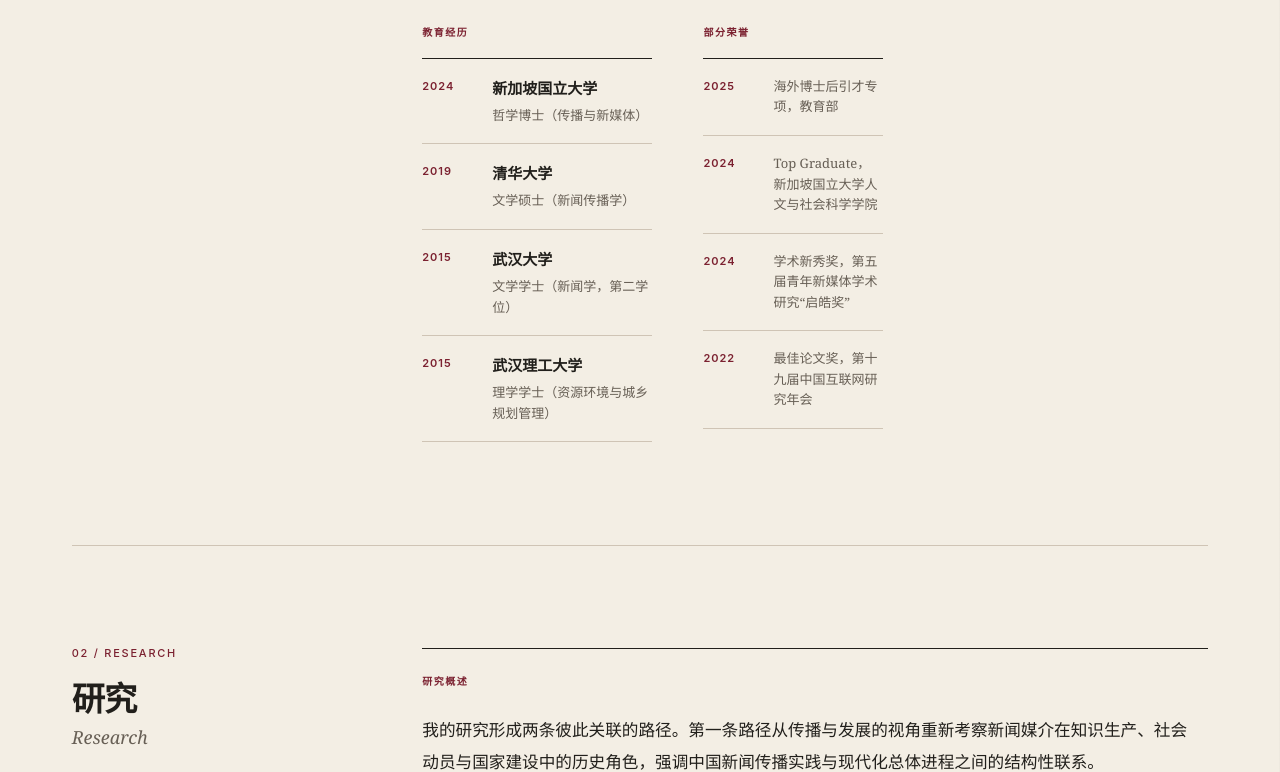
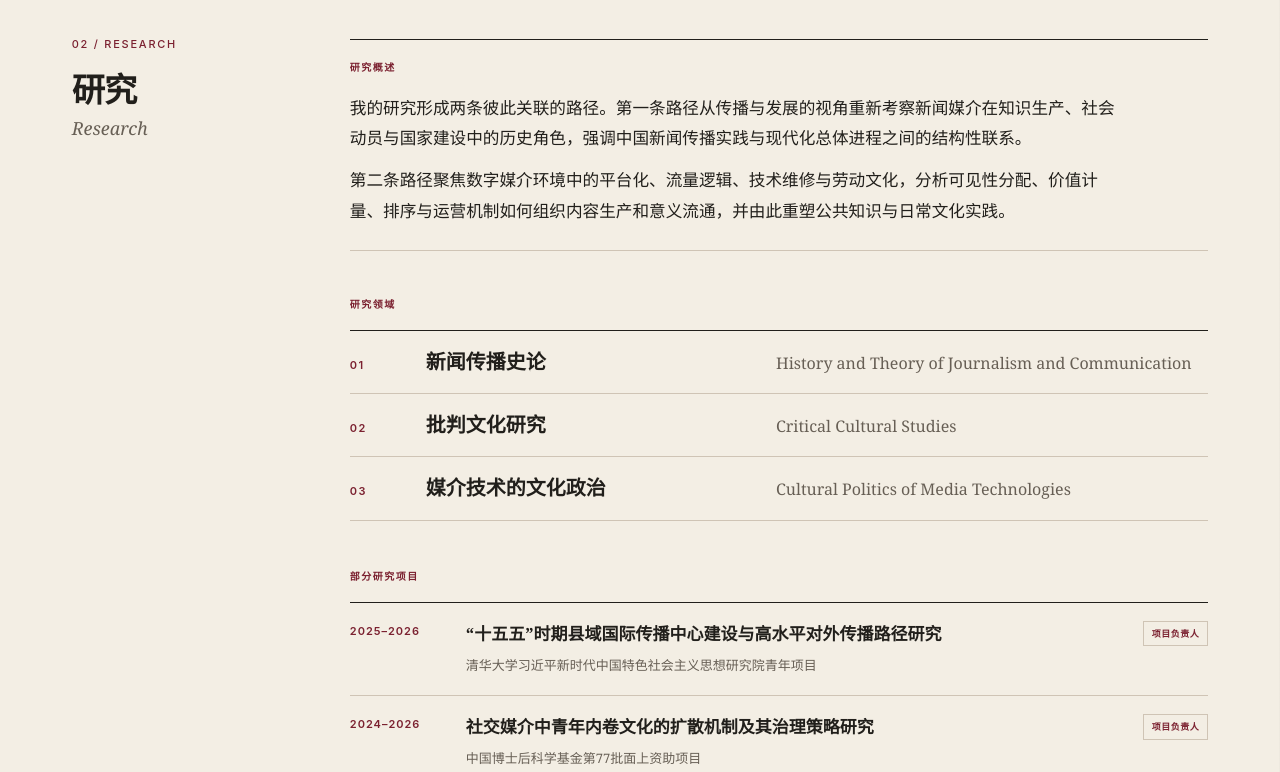
Before and after one commit to cklasd/changwen-chen-academic-homepage, a Next.js app: page / in a window 1280 px wide. Shown: the part 1075-1847 px from the top of the page. Built offline with nearby package versions, Linux system fonts and the light colour scheme.

Commit message:
Tighten academic homepage layout

```diff
--- a/app/globals.css
+++ b/app/globals.css
@@ -62,7 +62,7 @@ a {
   grid-template-columns: 1fr auto auto;
   gap: 36px;
   align-items: center;
-  height: 92px;
+  height: 78px;
   border-bottom: 1px solid var(--rule);
   background: color-mix(in srgb, var(--paper) 92%, transparent);
   backdrop-filter: blur(12px);
@@ -140,8 +140,8 @@ a {
   grid-template-columns: minmax(0, 1.25fr) minmax(350px, 0.75fr);
   gap: clamp(64px, 10vw, 162px);
   align-items: end;
-  min-height: 520px;
-  padding: clamp(72px, 9vh, 112px) 0 72px;
+  min-height: 430px;
+  padding: clamp(54px, 7vh, 78px) 0 54px;
   border-bottom: 1px solid var(--rule);
 }
 
@@ -257,9 +257,9 @@ h1 span {
 
 .editorial-section {
   display: grid;
-  grid-template-columns: minmax(230px, 0.48fr) minmax(0, 1.52fr);
-  gap: clamp(54px, 8vw, 132px);
-  padding: clamp(72px, 8vw, 118px) 0;
+  grid-template-columns: minmax(190px, 0.38fr) minmax(0, 1.62fr);
+  gap: clamp(42px, 6vw, 92px);
+  padding: clamp(54px, 6vw, 82px) 0;
   border-bottom: 1px solid var(--rule);
 }
 
@@ -301,7 +301,7 @@ h2 span {
 .about-content {
   display: grid;
   grid-template-columns: minmax(0, 1fr) minmax(230px, 0.54fr);
-  gap: clamp(40px, 6vw, 86px);
+  gap: clamp(32px, 4.5vw, 64px);
   align-items: start;
 }
 
@@ -314,20 +314,20 @@ h2 span {
 }
 
 .statement-block {
-  padding: 25px 0 31px;
+  padding: 20px 0 24px;
   border-top: 1px solid var(--ink);
   border-bottom: 1px solid var(--rule);
 }
 
 .statement-block .subsection-label {
-  margin-bottom: 25px;
+  margin-bottom: 18px;
 }
 
 .statement-copy {
   max-width: 780px;
   font-family: var(--serif);
   font-size: clamp(16px, 1.3vw, 18px);
-  line-height: 1.92;
+  line-height: 1.82;
 }
 
 [data-locale="en"] .statement-copy {
@@ -340,17 +340,9 @@ h2 span {
 }
 
 .statement-copy p + p {
-  margin-top: 16px;
+  margin-top: 12px;
 }
 
-.profile-meta-grid {
-  display: grid;
-  grid-template-columns: minmax(0, 1fr) minmax(0, 0.78fr);
-  gap: clamp(34px, 4vw, 60px);
-  margin-top: 48px;
-}
-
-.timeline-list,
 .project-list,
 .publication-list,
 .experience-list {
@@ -360,48 +352,12 @@ h2 span {
   list-style: none;
 }
 
-.timeline-list li {
-  display: grid;
-  grid-template-columns: 54px minmax(0, 1fr);
-  gap: 16px;
-  padding: 17px 0 18px;
-  border-bottom: 1px solid var(--rule);
-}
-
-.timeline-year,
 .project-years,
 .publication-year {
   padding-top: 3px;
   color: var(--accent);
   font: 600 11px/1.3 var(--sans);
   letter-spacing: 0.09em;
-}
-
-.timeline-list strong {
-  font-family: var(--serif);
-  font-size: 15px;
-  font-weight: 600;
-  line-height: 1.45;
-}
-
-[data-locale="en"] .timeline-list strong {
-  font-family: Georgia, "Times New Roman", serif;
-}
-
-.timeline-list p {
-  margin: 5px 0 0;
-  color: var(--muted);
-  font-family: var(--serif);
-  font-size: 13px;
-  line-height: 1.58;
-}
-
-[data-locale="en"] .timeline-list p {
-  font-family: Georgia, "Times New Roman", serif;
-}
-
-.timeline-list.compact p {
-  margin-top: 0;
 }
 
 .portrait-placeholder {
@@ -473,7 +429,7 @@ h2 span {
 }
 
 .areas-wrap {
-  margin-top: 68px;
+  margin-top: 46px;
 }
 
 .subsection-label {
@@ -500,7 +456,7 @@ h2 span {
   grid-template-columns: 52px minmax(200px, 0.86fr) minmax(260px, 1.14fr);
   gap: 24px;
   align-items: baseline;
-  padding: 22px 0 23px;
+  padding: 17px 0 18px;
   border-bottom: 1px solid var(--rule);
 }
 
@@ -560,7 +516,11 @@ h2 span {
 
 .projects-wrap,
 .experience-wrap {
-  margin-top: 68px;
+  margin-top: 48px;
+}
+
+.experience-wrap--solo {
+  margin-top: 0;
 }
 
 .project-list li {
@@ -568,7 +528,7 @@ h2 span {
   grid-template-columns: 90px minmax(0, 1fr) auto;
   gap: 26px;
   align-items: start;
-  padding: 23px 0 25px;
+  padding: 18px 0 20px;
   border-bottom: 1px solid var(--rule);
 }
 
@@ -616,7 +576,7 @@ h2 span {
   grid-template-columns: 62px minmax(0, 1fr) 24px;
   gap: 22px;
   align-items: start;
-  padding: 25px 0 27px;
+  padding: 19px 0 21px;
   border-bottom: 1px solid var(--rule);
 }
 
@@ -678,7 +638,7 @@ h2 span {
   display: grid;
   grid-template-columns: 94px minmax(0, 1fr);
   gap: 24px;
-  padding: 22px 0 23px;
+  padding: 18px 0 19px;
   border-bottom: 1px solid var(--rule);
 }
 
@@ -702,45 +662,12 @@ h2 span {
   line-height: 1.58;
 }
 
-.contact-section {
-  display: grid;
-  grid-template-columns: minmax(230px, 0.48fr) minmax(0, 1.52fr);
-  gap: clamp(54px, 8vw, 132px);
-  align-items: end;
-  padding: clamp(72px, 8vw, 112px) 0;
-  border-bottom: 1px solid var(--ink);
-}
-
-.contact-copy {
-  display: grid;
-  grid-template-columns: minmax(0, 1fr) auto;
-  gap: 28px;
-  align-items: end;
-  color: var(--muted);
-}
-
-.contact-copy p {
-  max-width: 520px;
-  margin: 0;
-  font-family: var(--serif);
-  font-size: 16px;
-  line-height: 1.7;
-}
-
-.contact-copy a {
-  color: var(--accent);
-  font-size: 14px;
-  font-weight: 600;
-  text-decoration-thickness: 1px;
-  text-underline-offset: 5px;
-}
-
 footer {
   display: grid;
   grid-template-columns: auto 1fr;
   gap: 34px;
   align-items: center;
-  min-height: 96px;
+  min-height: 76px;
   color: var(--muted);
   font-size: 10px;
   letter-spacing: 0.06em;
@@ -781,23 +708,15 @@ footer span:last-child {
 }
 
 @media (max-width: 860px) {
-  .editorial-section,
-  .contact-section {
+  .editorial-section {
     grid-template-columns: 1fr;
-    gap: 46px;
+    gap: 34px;
   }
 
   .about-content {
     gap: 44px;
   }
 
-  .profile-meta-grid {
-    grid-template-columns: 1fr;
-  }
-
-  .contact-copy {
-    grid-template-columns: 1fr;
-  }
 }
 
 @media (max-width: 680px) {
@@ -825,8 +744,8 @@ footer span:last-child {
 
   .hero {
     min-height: 0;
-    padding: 60px 0 54px;
-    gap: 48px;
+    padding: 48px 0 44px;
+    gap: 38px;
   }
 
   h1 {
@@ -850,9 +769,8 @@ footer span:last-child {
     font-size: 14px;
   }
 
-  .editorial-section,
-  .contact-section {
-    padding: 64px 0;
+  .editorial-section {
+    padding: 48px 0;
   }
 
   .about-content {
--- a/app/page.tsx
+++ b/app/page.tsx
@@ -11,17 +11,13 @@ const copy = {
     research: "研究",
     work: "成果",
     teaching: "教学",
-    contact: "联系",
     profileLabel: "个人自述",
-    education: "教育经历",
-    honors: "部分荣誉",
     portraitLabel: "个人照片",
     portraitNote: "照片待提供",
     researchLabel: "研究概述",
     areas: "研究领域",
     projects: "部分研究项目",
     workLabel: "代表性成果",
-    teachingLabel: "教学理念",
     experience: "教学经历",
     scholar: "查看谷歌学术",
     email: "发送邮件",
@@ -34,17 +30,13 @@ const copy = {
     research: "Research",
     work: "Publications",
     teaching: "Teaching",
-    contact: "Contact",
     profileLabel: "Personal Statement",
-    education: "Education",
-    honors: "Selected Recognition",
     portraitLabel: "Portrait",
     portraitNote: "Image to be provided",
     researchLabel: "Research Statement",
     areas: "Research Areas",
     projects: "Selected Projects",
     workLabel: "Selected Publications",
-    teachingLabel: "Teaching Philosophy",
     experience: "Teaching Experience",
     scholar: "View Google Scholar",
     email: "Send an email",
@@ -59,7 +51,6 @@ const navItems = [
   { id: "research", zh: "研究", en: "Research" },
   { id: "work", zh: "成果", en: "Publications" },
   { id: "teaching", zh: "教学", en: "Teaching" },
-  { id: "contact", zh: "联系", en: "Contact" },
 ] as const;
 
 const profileStatement = {
@@ -84,70 +75,10 @@ const researchStatement = {
   ],
 } as const;
 
-const teachingStatement = {
-  zh: [
-    "我把教学理解为价值塑造、知识传授与研究能力训练相互贯通的过程。课堂以师生平等、问题导向与沟通启发为基础，引导学生从现实传播问题出发，建立清晰的概念区分与可检验的分析路径。",
-    "教学中重视将新闻传播史论、马克思主义新闻观与数字媒介研究的前沿问题相联系，并通过研究设计、案例讨论与协作练习，训练学生提出问题、组织证据和展开批判性思考。",
-  ],
-  en: [
-    "I approach teaching as an integrated process of intellectual formation, knowledge building, and research training. My classroom emphasizes equality, dialogue, and problem-oriented inquiry, helping students move from concrete communication problems to precise concepts and testable analytical paths.",
-    "I connect the history and theory of journalism, Marxist perspectives on journalism, and contemporary questions in digital media. Research design, case discussion, and collaborative exercises help students formulate questions, organize evidence, and develop critical analysis.",
-  ],
-} as const;
-
 const researchAreas = [
   { zh: "新闻传播史论", en: "History and Theory of Journalism and Communication" },
   { zh: "批判文化研究", en: "Critical Cultural Studies" },
   { zh: "媒介技术的文化政治", en: "Cultural Politics of Media Technologies" },
-] as const;
-
-const education = [
-  {
-    year: "2024",
-    institution: { zh: "新加坡国立大学", en: "National University of Singapore" },
-    degree: { zh: "哲学博士（传播与新媒体）", en: "Ph.D. in Communications and New Media" },
-  },
-  {
-    year: "2019",
-    institution: { zh: "清华大学", en: "Tsinghua University" },
-    degree: { zh: "文学硕士（新闻传播学）", en: "M.A. in Journalism and Communication" },
-  },
-  {
-    year: "2015",
-    institution: { zh: "武汉大学", en: "Wuhan University" },
-    degree: { zh: "文学学士（新闻学，第二学位）", en: "B.A. in Journalism (second degree)" },
-  },
-  {
-    year: "2015",
-    institution: { zh: "武汉理工大学", en: "Wuhan University of Technology" },
-    degree: {
-      zh: "理学学士（资源环境与城乡规划管理）",
-      en: "B.Sc. in Resources, Environment and Urban-Rural Planning Management",
-    },
-  },
-] as const;
-
-const honors = [
-  {
-    year: "2025",
-    zh: "海外博士后引才专项，教育部",
-    en: "Overseas Postdoctoral Recruitment Program, Ministry of Education",
-  },
-  {
-    year: "2024",
-    zh: "Top Graduate，新加坡国立大学人文与社会科学学院",
-    en: "Top Graduate, Faculty of Arts and Social Sciences, National University of Singapore",
-  },
-  {
-    year: "2024",
-    zh: "学术新秀奖，第五届青年新媒体学术研究“启皓奖”",
-    en: "Academic Rising Star Award, Fifth Qihao Awards for Young New Media Scholarship",
-  },
-  {
-    year: "2022",
-    zh: "最佳论文奖，第十九届中国互联网研究年会",
-    en: "Best Paper Award, 19th Chinese Internet Research Conference",
-  },
 ] as const;
 
 const projects = [
@@ -352,30 +283,6 @@ export default function Home() {
           <div className="about-content">
             <div className="profile-content">
               <StatementBlock label={t.profileLabel} paragraphs={profileStatement[locale]} locale={locale} />
-              <div className="profile-meta-grid">
-                <div>
-                  <p className="subsection-label">{t.education}</p>
-                  <ol className="timeline-list">
-                    {education.map((item) => (
-                      <li key={`${item.year}-${item.institution.en}`}>
-                        <span className="timeline-year">{item.year}</span>
-                        <div><strong>{item.institution[locale]}</strong><p>{item.degree[locale]}</p></div>
-                      </li>
-                    ))}
-                  </ol>
-                </div>
-                <div>
-                  <p className="subsection-label">{t.honors}</p>
-                  <ol className="timeline-list compact">
-                    {honors.map((item) => (
-                      <li key={`${item.year}-${item.en}`}>
-                        <span className="timeline-year">{item.year}</span>
-                        <div><p>{item[locale]}</p></div>
-                      </li>
-                    ))}
-                  </ol>
-                </div>
-              </div>
             </div>
             <figure className="portrait-placeholder">
               <div className="portrait-index">{t.imageDraft} / 01</div>
@@ -436,8 +343,7 @@ export default function Home() {
         <section className="editorial-section" id="teaching" aria-labelledby="teaching-title">
           <SectionTitle number="04 / TEACHING" id="teaching-title" primary={t.teaching} secondary={locale === "zh" ? "Teaching" : "教学"} />
           <div className="section-body teaching-content">
-            <StatementBlock label={t.teachingLabel} paragraphs={teachingStatement[locale]} locale={locale} />
-            <div className="experience-wrap">
+            <div className="experience-wrap experience-wrap--solo">
               <p className="subsection-label">{t.experience}</p>
               <ol className="experience-list">
                 {teachingExperience.map((item) => (
@@ -448,10 +354,6 @@ export default function Home() {
           </div>
         </section>
 
-        <section className="contact-section" id="contact" aria-labelledby="contact-title">
-          <div><p className="section-number">05 / CONTACT</p><h2 id="contact-title">{t.contact}<span lang={alternateLocale}>{locale === "zh" ? "Contact" : "联系"}</span></h2></div>
-          <div className="contact-copy"><p>{locale === "zh" ? "清华大学新闻与传播学院" : "School of Journalism and Communication, Tsinghua University"}</p><a href="mailto:changwenccw@gmail.com">changwenccw@gmail.com</a></div>
-        </section>
       </main>
 
       <footer><span>© {new Date().getFullYear()} 陈昶文 / Changwen Chen</span><span>清华大学新闻与传播学院 · School of Journalism and Communication, Tsinghua University</span></footer>
```
